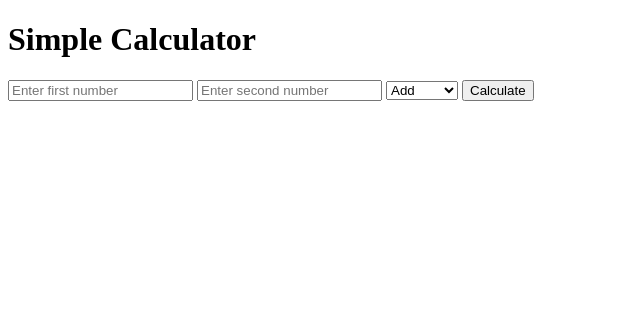
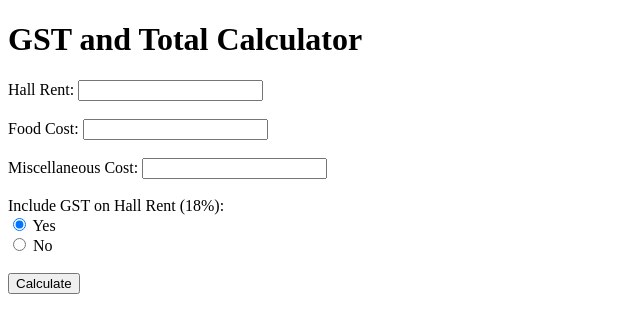
Before and after one commit to spawar20/app, a Flask app: page / in a window 1280 px wide. Shown: the top 333 px of the page, without its empty margins (0-640 px from the left). Run offline with Flask 3, Linux system fonts and the light colour scheme.

Commit message:
Update index.html

```diff
--- a/templates/index.html
+++ b/templates/index.html
@@ -1,26 +1,44 @@
-
 <!DOCTYPE html>
 <html lang="en">
 <head>
     <meta charset="UTF-8">
     <meta name="viewport" content="width=device-width, initial-scale=1.0">
-    <title>Calculator</title>
+    <title>GST Calculator</title>
 </head>
 <body>
-    <h1>Simple Calculator</h1>
+    <h1>GST and Total Calculator</h1>
     <form method="POST">
-        <input type="number" name="num1" placeholder="Enter first number" required>
-        <input type="number" name="num2" placeholder="Enter second number" required>
-        <select name="operation">
-            <option value="add">Add</option>
-            <option value="subtract">Subtract</option>
-            <option value="multiply">Multiply</option>
-            <option value="divide">Divide</option>
-        </select>
+        <label for="hall_rent">Hall Rent:</label>
+        <input type="number" id="hall_rent" name="hall_rent" step="0.01" required><br><br>
+
+        <label for="food">Food Cost:</label>
+        <input type="number" id="food" name="food" step="0.01" required><br><br>
+
+        <label for="miscellaneous">Miscellaneous Cost:</label>
+        <input type="number" id="miscellaneous" name="miscellaneous" step="0.01" required><br><br>
+
+        <label>Include GST on Hall Rent (18%):</label><br>
+        <input type="radio" id="gst_yes" name="gst_option" value="yes" checked>
+        <label for="gst_yes">Yes</label><br>
+        <input type="radio" id="gst_no" name="gst_option" value="no">
+        <label for="gst_no">No</label><br><br>
+
         <button type="submit">Calculate</button>
     </form>
-    {% if result is not none %}
-        <h3>Result: {{ result }}</h3>
+
+    {% if result %}
+        <h2>Calculation Result:</h2>
+        <p><strong>Hall Rent:</strong> ₹{{ result.hall_rent }}</p>
+        {% if result.gst > 0 %}
+        <p><strong>GST (18% on Hall Rent):</strong> ₹{{ result.gst }}</p>
+        {% else %}
+        <p><strong>GST:</strong> Not Included</p>
+        {% endif %}
+        <p><strong>Food Cost:</strong> ₹{{ result.food }}</p>
+        <p><strong>Miscellaneous Cost:</strong> ₹{{ result.miscellaneous }}</p>
+        <h3><strong>Total:</strong> ₹{{ result.total }}</h3>
+    {% elif result is not none %}
+        <h2>{{ result }}</h2>
     {% endif %}
 </body>
 </html>
```
